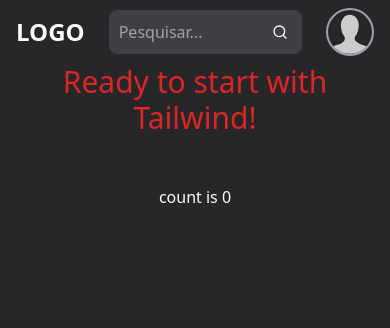
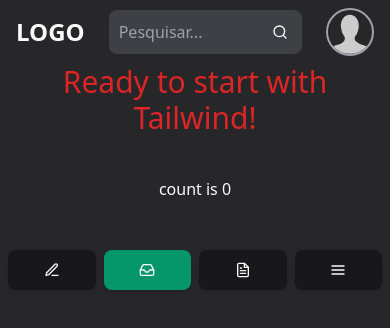
Before and after one commit to PedroGrunwald/Tailwind-Study, a React (Vite) app: page / in a window 390 px wide. Shown: the top 328 px of the page. Built offline with nearby package versions, Linux system fonts and the light colour scheme.

Commit message:
feat: Bottombar components

```diff
--- a/src/App.jsx
+++ b/src/App.jsx
@@ -2,6 +2,7 @@
 import Header from "./components/Header";
 import Container from "./components/container";
 import Sidebar from "./components/Sidebar/sidebar";
+import Bottombar from "./components/BottomBar";
 
 export default function App() {
   const [count, setCount] = useState(0);
@@ -11,7 +12,8 @@
       <Header />
       <Container>
         <div className="flex flex-col md:flex-row gap-2 xl:gap-4 h-full relative ">
-        <Sidebar/>
+          <Sidebar />
+          <div>
             <h1 className="text-3xl text-center text-red-600">
               Ready to start with Tailwind!
             </h1>
@@ -25,6 +27,8 @@
               count is {count}
             </button>
           </div>
+          <Bottombar/>
+        </div>
       </Container>
     </>
   );
--- /dev/null
+++ b/src/components/BottomBar/Button.jsx
@@ -0,0 +1,19 @@
+// eslint-disable-next-line react/prop-types
+const Button = ({ active, onClick, children }) => {
+    return (
+      <button
+        className={
+          `flex-1 p-2 mb-0.5 rounded-lg shadow
+          text-gray-900 dark:text-gray-50
+          ${active
+            ? "bg-primary-300 dark:bg-primary-600"
+            : "bg-gray-200 dark:bg-gray-900"}`
+        }
+        onClick={onClick}
+      >
+        {children}
+      </button>
+    )
+  }
+
+  export default Button
--- /dev/null
+++ b/src/components/BottomBar/index.jsx
@@ -0,0 +1,61 @@
+import { useState } from "react";
+import Button from "./Button";
+import { FiAlertOctagon, FiArchive, FiEdit3, FiFileText, FiInbox, FiMenu, FiTrash2, FiX } from "react-icons/fi";
+
+const inlineIcon = "inline mb-1 sm:mr-2";
+const smOnlyText = "hidden sm:inline";
+
+const Bottombar = () => {
+  const [isMenuOpen, setIsMenuOpen] = useState(false);
+
+  return (
+    <div className="w-full flex gap-2 md:hidden items-center relative">
+      <Button>
+        <FiEdit3 className={inlineIcon} />
+        <span className={smOnlyText}>Escrever</span>
+      </Button>
+      <Button active>
+        <FiInbox className={inlineIcon} />
+        <span className={smOnlyText}>Caixa de Entrada</span>
+      </Button>
+      <Button>
+        <FiFileText className={inlineIcon} />
+        <span className={smOnlyText}>Rascunhos</span>
+      </Button>
+      <Button onClick={() => setIsMenuOpen((state) => !state)}>
+        {isMenuOpen ? (
+          <>
+            <FiX className={inlineIcon} />
+            <span className={smOnlyText}>Fechar</span>
+          </>
+        ) : (
+          <>
+            <FiMenu className={inlineIcon} />
+            <span className={smOnlyText}>Mais</span>
+          </>
+        )}
+      </Button>
+      <div
+        className={
+          `${isMenuOpen ? "absolute" : "hidden"}
+          right-0 bottom-12 flex flex-col gap-2 w-40`
+        }
+      >
+        <Button>
+          <FiArchive className="inline mr-2 mb-1" />
+          Arquivados
+        </Button>
+        <Button>
+          <FiAlertOctagon className="inline mr-2 mb-1" />
+          Spam
+        </Button>
+        <Button>
+          <FiTrash2 className="inline mr-2 mb-1" />
+          Lixeira
+        </Button>
+      </div>
+    </div>
+  );
+};
+
+export default Bottombar;
```
Lines whose indentation alone changed are shown as unchanged.
